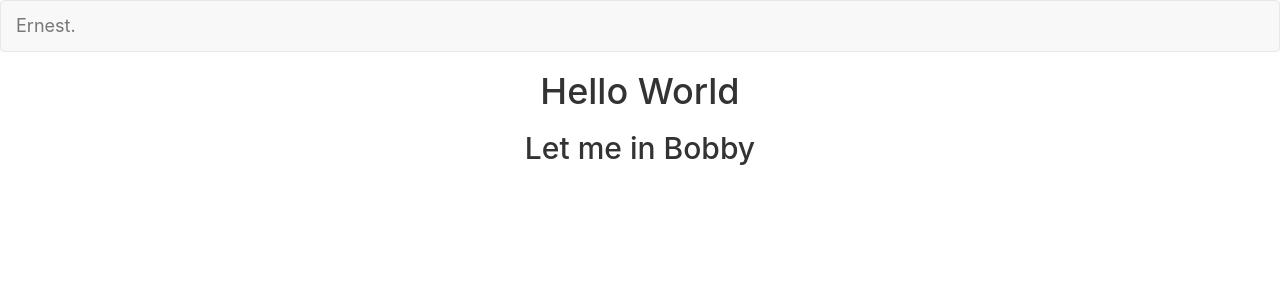
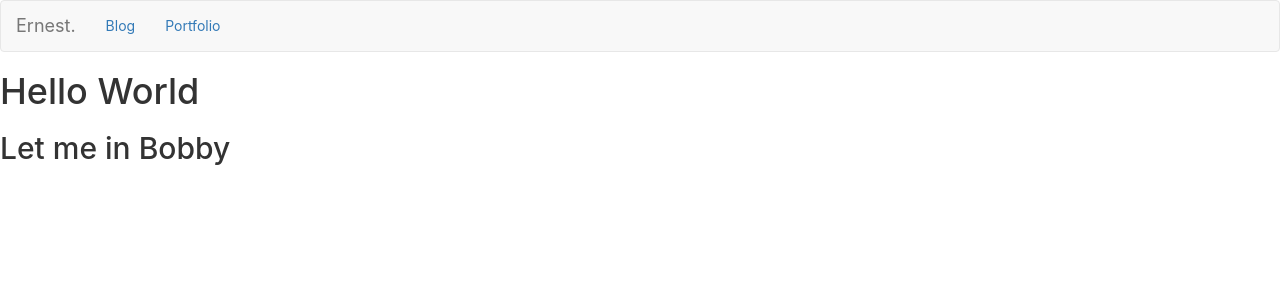
Before and after one commit to ernestviola/static-blog, a React (Create React App) app: page /blog in a window 1280 px wide. Shown: the top 300 px of the page. Built offline with nearby package versions, Linux system fonts and the light colour scheme.

Commit message:
Setting up navbar

```diff
--- a/src/App.js
+++ b/src/App.js
@@ -16,6 +16,14 @@ class App extends Component {
             </Navbar.Brand>
             <Navbar.Toggle />
           </Navbar.Header>
+          <Nav>
+            <NavItem>
+              <Link to="/blog">Blog</Link>
+            </NavItem>
+            <NavItem>
+              <Link to="/portfolio">Portfolio</Link>
+            </NavItem>
+          </Nav>
         </Navbar>
         <Routes />
       </div>
--- a/src/Routes.js
+++ b/src/Routes.js
@@ -3,8 +3,7 @@ import { Route, Switch } from 'react-router-dom'
 
 //Routes
 import Home from './containers/Home';
-import BlogRoutes from './containers/BlogRoutes';
-import Blog from './containers/Blog';
+import Blog from './containers/Blogs';
 import Portfolio from './containers/Portfolio'
 import NotFound from './containers/NotFound';
 
--- a/src/containers/BlogRoutes.js
+++ /dev/null
@@ -1,18 +0,0 @@
-import React, { Component } from 'react'
-import { Route, Switch } from 'react-router-dom';
-
-import Blog from './Blog';
-import NotFound from './NotFound';
-
-export default class BlogRoutes extends Component {
-    render() {
-        return (
-            <Switch>
-                <Route path="/blog" exact component={Blog} />
-                {/* <Route component={NotFound} /> */}
-            </Switch>
-        );
-    }
-
-
-}
--- /dev/null
+++ b/src/containers/Blogs.css
@@ -0,0 +1,3 @@
+.Blog {
+    text-align: left;
+}
--- a/src/containers/Blog.js
+++ b/src/containers/Blogs.js
@@ -1,5 +1,7 @@
 import React, { Component } from 'react';
 import marked from 'marked';
+
+import "./Blogs.css"
 
 export default class Blog extends Component {
     constructor(props) {
@@ -7,8 +9,10 @@ export default class Blog extends Component {
         super(props);
 
         this.state = {
+            title: "",
             content: "# Hello World \n ## Let me in Bobby \n",
-            title: ""
+            date: "",
+            author: ""
         };
     }
 
@@ -26,6 +30,8 @@ export default class Blog extends Component {
     render() {
         return (
             <div className="Blog" dangerouslySetInnerHTML={this.getMarkdownText()} />
+
+
         );
     }
 }
```
